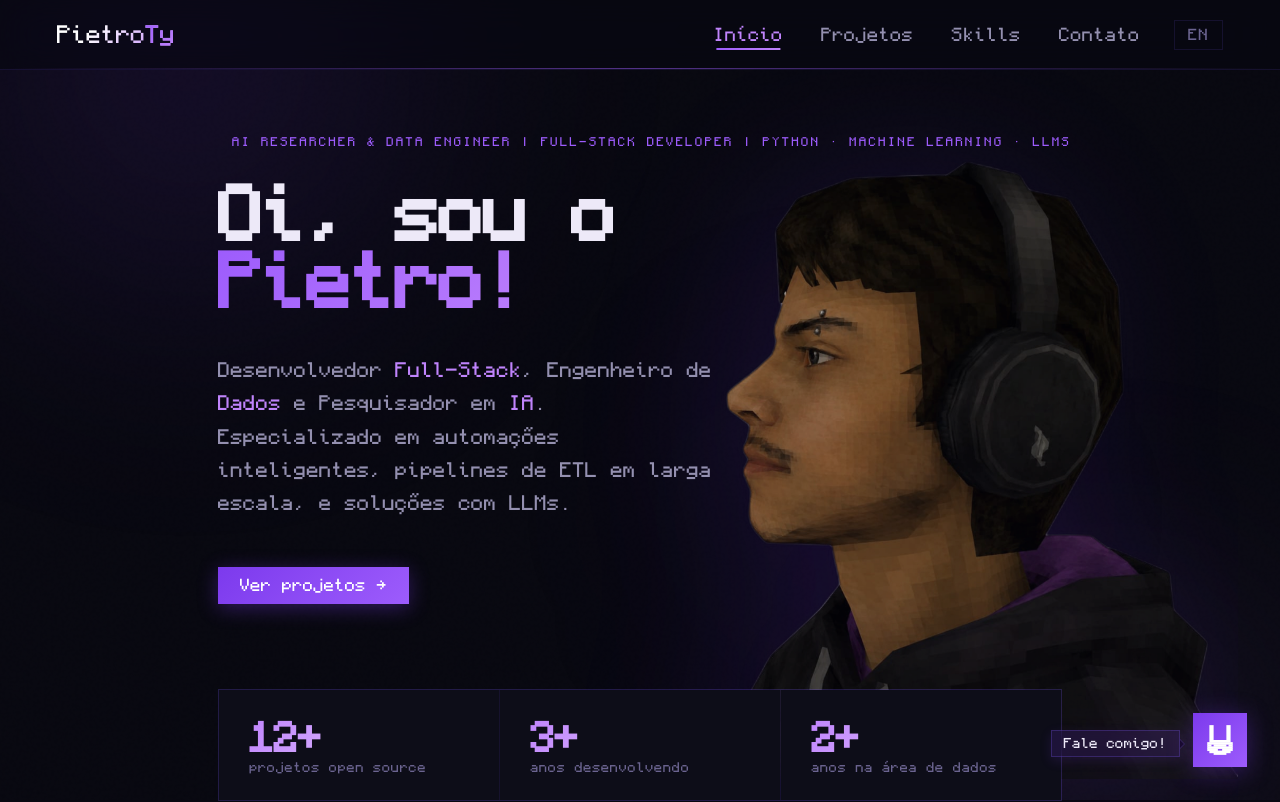
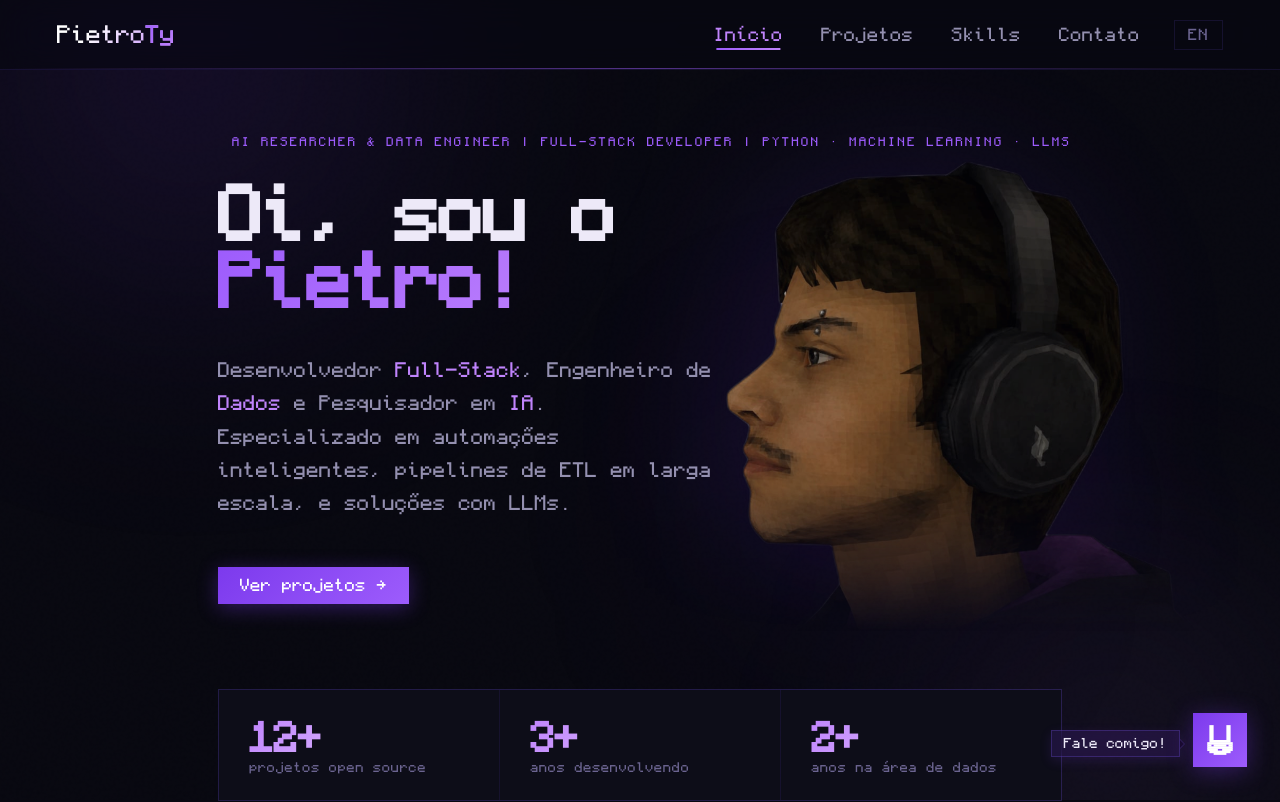
Before and after one commit to PietroTy/PietroTy, a React (Create React App) app: page / in a window 1280 px wide. Shown: the top 802 px of the page. Built offline with nearby package versions, Linux system fonts and the light colour scheme.

Commit message:
design: fade bottom of the avatar character to transparency before cutoff

```diff
--- a/src/styles/hero.css
+++ b/src/styles/hero.css
@@ -71,14 +71,14 @@
   -webkit-mask-image: linear-gradient(
     to bottom,
     rgba(0,0,0,1) 0%,
-    rgba(0,0,0,1) 80%,
-    rgba(0,0,0,0) 100%
+    rgba(0,0,0,1) 52%,
+    rgba(0,0,0,0) 70%
   );
   mask-image: linear-gradient(
     to bottom,
     rgba(0,0,0,1) 0%,
-    rgba(0,0,0,1) 80%,
-    rgba(0,0,0,0) 100%
+    rgba(0,0,0,1) 52%,
+    rgba(0,0,0,0) 70%
   );
 }
 @keyframes heroImgFade {
@@ -114,16 +114,16 @@
       rgba(0,0,0,0) 0%,
       rgba(0,0,0,0.7) 15%,
       rgba(0,0,0,1) 35%,
-      rgba(0,0,0,1) 80%,
-      rgba(0,0,0,0) 100%
+      rgba(0,0,0,1) 70%,
+      rgba(0,0,0,0) 90%
     );
     mask-image: linear-gradient(
       to bottom,
       rgba(0,0,0,0) 0%,
       rgba(0,0,0,0.7) 15%,
       rgba(0,0,0,1) 35%,
-      rgba(0,0,0,1) 80%,
-      rgba(0,0,0,0) 100%
+      rgba(0,0,0,1) 70%,
+      rgba(0,0,0,0) 90%
     );
   }
   .hero-avatar {
```
